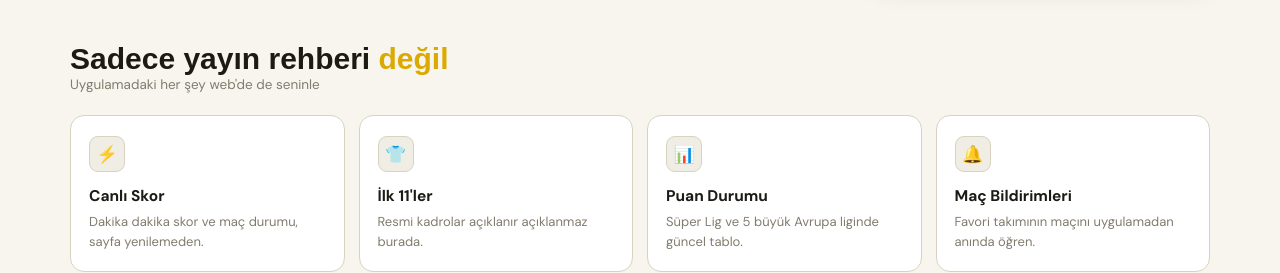
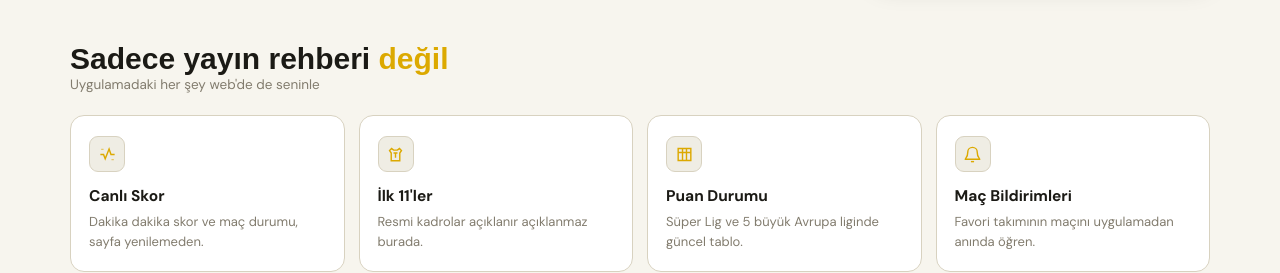
Before and after one commit to fre407/tvsporrehberi-web, a Next.js app: page / in a window 1280 px wide. Shown: the part 960-1233 px from the top of the page. Built offline with nearby package versions, Linux system fonts and the light colour scheme; no server answers; the database is empty; a web font is replaced by a local one.

Commit message:
Refine homepage visual system

```diff
--- a/app/globals.css
+++ b/app/globals.css
@@ -55,6 +55,11 @@ a {
   color: inherit;
   text-decoration: none;
 }
+/* Her etkileşim alanı klavye ile de açık ve tutarlı biçimde kullanılabilir. */
+:where(a, button, input, summary):focus-visible {
+  outline: 2px solid var(--accent);
+  outline-offset: 3px;
+}
 img {
   max-width: 100%;
   display: block;
@@ -824,6 +829,7 @@ html[data-theme='light'] .match-row-shell.is-expanded {
   border: 1px solid var(--border);
   border-radius: 14px;
   padding: 20px 18px;
+  transition: border-color 180ms ease, background-color 180ms ease, box-shadow 180ms ease;
 }
 .feature .fi {
   width: 36px;
@@ -831,11 +837,19 @@ html[data-theme='light'] .match-row-shell.is-expanded {
   border-radius: 9px;
   background: var(--surface-2);
   border: 1px solid var(--border);
-  display: flex;
-  align-items: center;
-  justify-content: center;
+  display: grid;
+  place-items: center;
   margin-bottom: 14px;
-  font-size: 17px;
+  color: var(--accent);
+}
+.feature .fi svg {
+  width: 19px;
+  height: 19px;
+}
+.feature:hover {
+  border-color: color-mix(in srgb, var(--border) 45%, var(--accent));
+  background: color-mix(in srgb, var(--surface) 97%, var(--accent));
+  box-shadow: 0 10px 24px rgba(37, 29, 3, .06);
 }
 .feature h3 {
   font-size: 15.5px;
@@ -1398,7 +1412,6 @@ table.standings-table {
   background: var(--accent);
 }
 .stat-row-bar-away {
-  background: var(--subtext-dim);
 }
 
 /* Head-to-head */
@@ -1528,6 +1541,7 @@ table.standings-table {
   border: 1px solid var(--border);
   border-radius: 14px;
   padding: 4px 18px;
+  transition: border-color 180ms ease, background-color 180ms ease, box-shadow 180ms ease;
 }
 .faq-q {
   cursor: pointer;
@@ -1547,6 +1561,10 @@ table.standings-table {
 }
 .faq-item[open] .faq-q::after {
   content: '−';
+}
+.faq-item[open] {
+  border-color: color-mix(in srgb, var(--border) 45%, var(--accent));
+  background: color-mix(in srgb, var(--surface) 97%, var(--accent));
 }
 .faq-a {
   color: var(--subtext);
--- a/app/page.js
+++ b/app/page.js
@@ -84,6 +84,14 @@ function featuredPreview(rows, limit = 10) {
       return new Date(a.kickoff_at).getTime() - new Date(b.kickoff_at).getTime();
     })
     .slice(0, limit);
+}
+
+function FeatureIcon({ type }) {
+  const common = { viewBox: '0 0 24 24', fill: 'none', stroke: 'currentColor', strokeWidth: 1.8, 'aria-hidden': true };
+  if (type === 'live') return <svg {...common}><path d="M3 12h4l2.1 5.5L14 5l2.4 7H21" /><path d="M4 5.5h3M17 18.5h3" opacity=".55" /></svg>;
+  if (type === 'lineup') return <svg {...common}><path d="M7 4.5 4.5 7l2.1 3.1V20h10.8v-9.9L19.5 7 17 4.5l-2.7 2H9.7L7 4.5Z" /><path d="M9.5 10h5M12 10v6" /></svg>;
+  if (type === 'table') return <svg {...common}><path d="M4 4.5h16v15H4z" /><path d="M4 9.5h16M9.5 4.5v15M14.5 4.5v15" /></svg>;
+  return <svg {...common}><path d="M18 9a6 6 0 0 0-12 0c0 7-3 7-3 9h18c0-2-3-2-3-9Z" /><path d="M10 21h4" /></svg>;
 }
 
 export default async function HomePage() {
@@ -195,22 +203,22 @@ export default async function HomePage() {
           </div>
           <div className="feature-grid">
             <div className="feature">
-              <div className="fi">⚡</div>
+              <div className="fi"><FeatureIcon type="live" /></div>
               <h3>Canlı Skor</h3>
               <p>Dakika dakika skor ve maç durumu, sayfa yenilemeden.</p>
             </div>
             <div className="feature">
-              <div className="fi">👕</div>
+              <div className="fi"><FeatureIcon type="lineup" /></div>
               <h3>İlk 11&apos;ler</h3>
               <p>Resmi kadrolar açıklanır açıklanmaz burada.</p>
             </div>
             <div className="feature">
-              <div className="fi">📊</div>
+              <div className="fi"><FeatureIcon type="table" /></div>
               <h3>Puan Durumu</h3>
               <p>Süper Lig ve 5 büyük Avrupa liginde güncel tablo.</p>
             </div>
             <div className="feature">
-              <div className="fi">🔔</div>
+              <div className="fi"><FeatureIcon type="notification" /></div>
               <h3>Maç Bildirimleri</h3>
               <p>Favori takımının maçını uygulamadan anında öğren.</p>
             </div>
```
